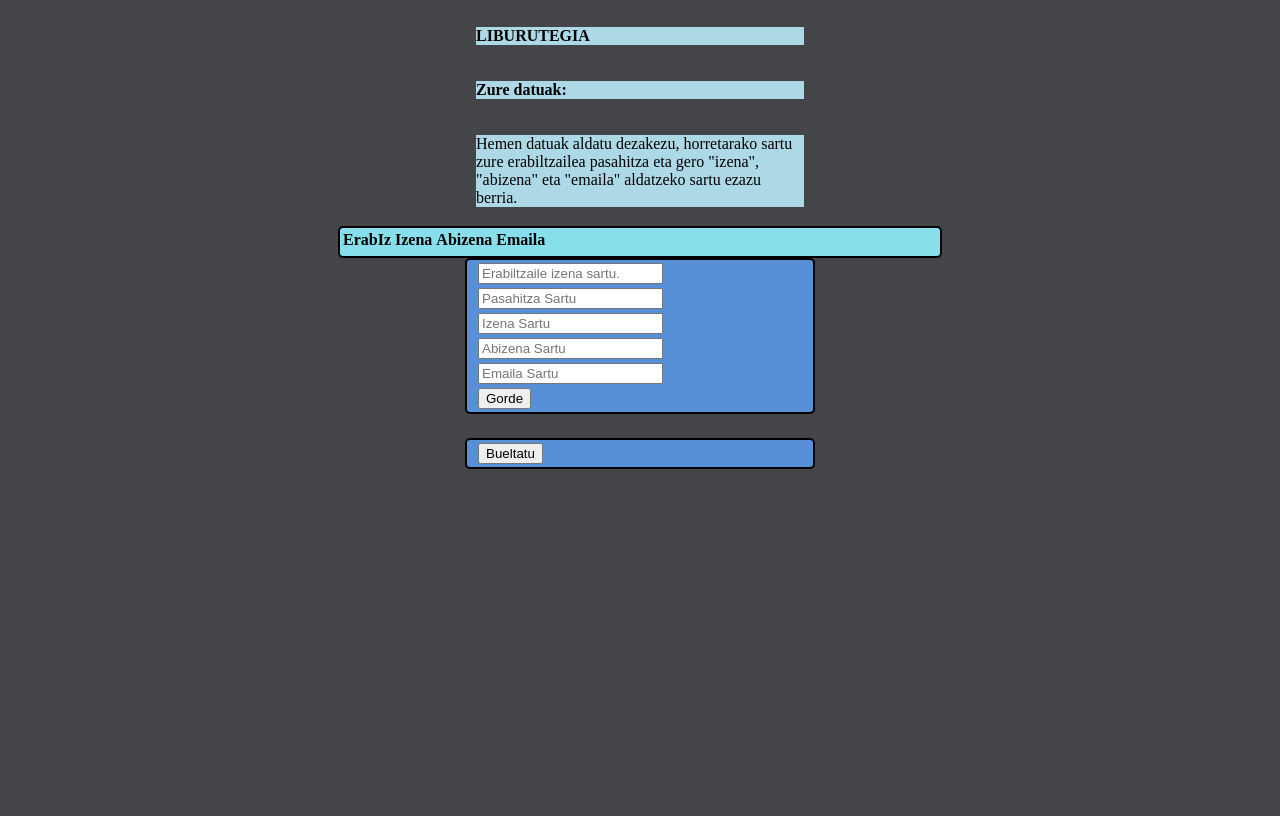
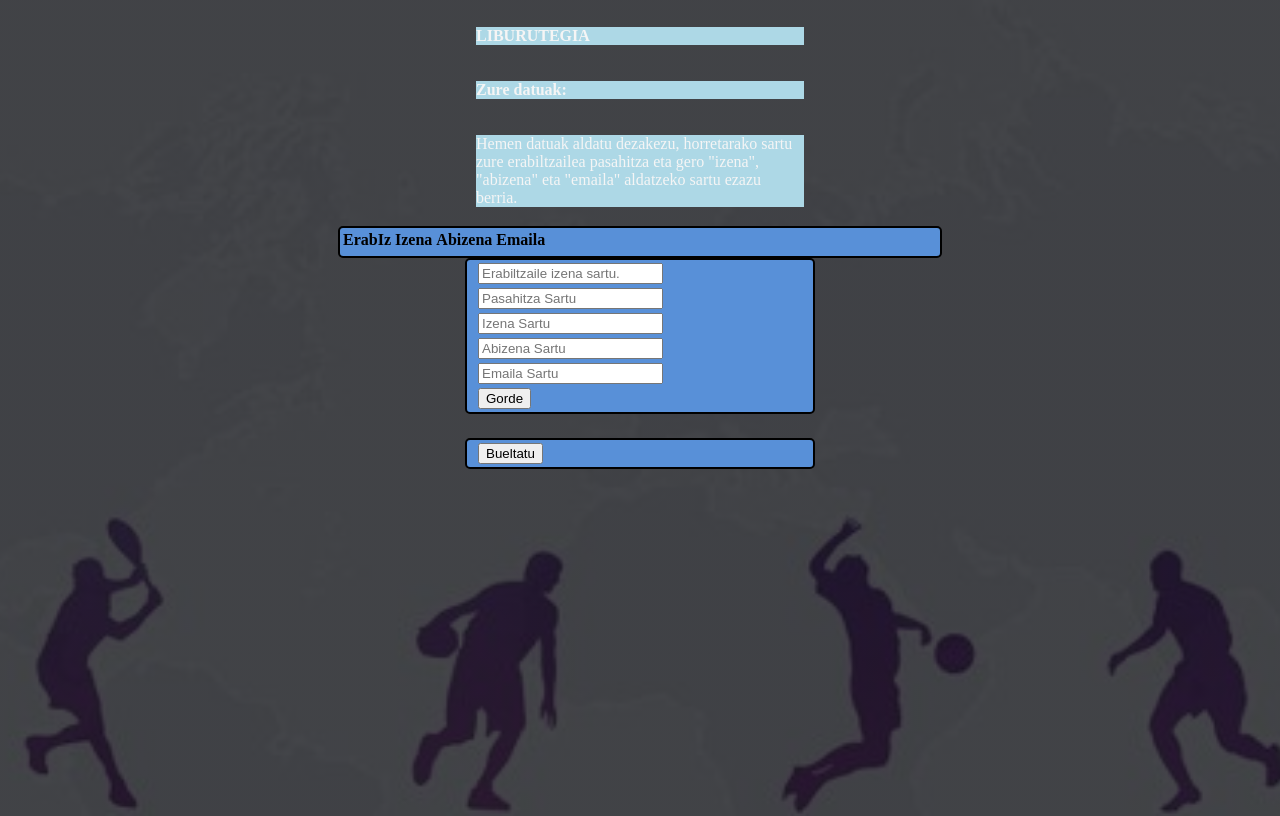
Before and after one commit to Enekopb/Segur_lana, a PHP site: page /datuakEditatu.php in a window 1280 px wide. Run offline with PHP 8.4, Linux system fonts and the light colour scheme; data that the repository does not hold is empty.

Commit message:
Add files via upload

```diff
--- a/app/styles.css
+++ b/app/styles.css
@@ -1,8 +1,7 @@
 /* Hemen index.html-ren estiloa eta alde bisuala landuko eta difinituko da */
 
 body{
-  background-image: url("./banner.jpg");
-  background: linear-gradient(rgba(5,7,12,0.75), rgba(5,7,12,0.75));
+  background: linear-gradient(rgba(5,7,12,0.75), rgba(5,7,12,0.75)), url("./banner.jpg");
   min-height: 100vh;
   background-repeat: no-repeat;
   background-size: cover;
@@ -15,22 +14,27 @@ body{
 }
 
 .php {
-  background-color: rgb(135, 223, 235);
+  background-color: rgb(88, 144, 216);
   border: 2px solid black;
   border-radius: 5px;
   position: center;
   max-width: 600px;
   margin: auto;
 }
+p{
+  color:whitesmoke;
+}
 .inputak {
   background-color: rgb(88, 144, 216);
   border: 2px solid black;
+  color:whitesmoke;
   border-radius: 5px;
   position: center;
 }
 .botoiak {
   background-color: rgb(88, 144, 216);
   border: 2px solid black;
+  color: whitesmoke;
   border-radius: 5px;
   position: center;
 }
```
